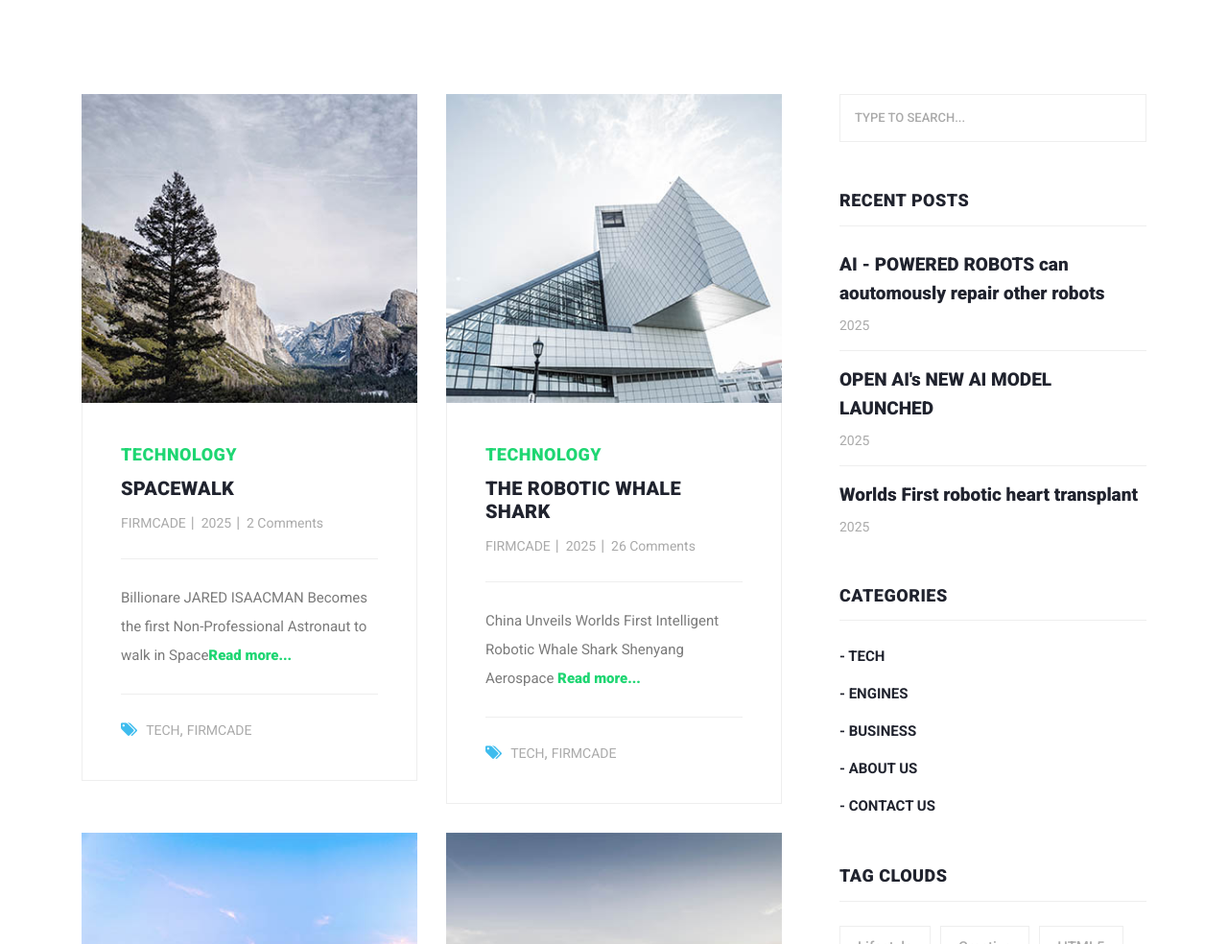
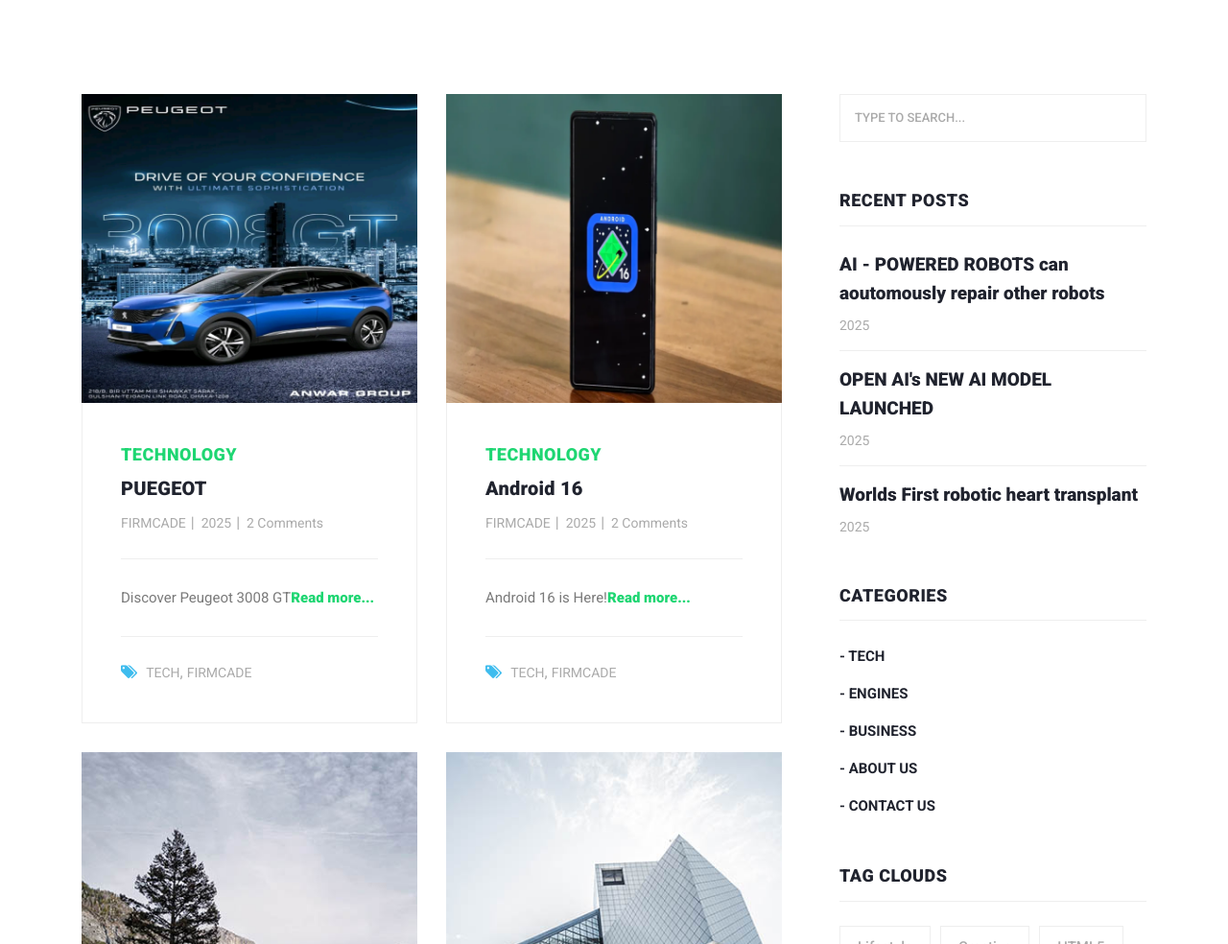
Before and after one commit to MacTchs/FirmCade, a plain HTML site: page categories/tech/tech.html in a window 1280 px wide. Shown: the part 682-1666 px from the top of the page at 96% size. Drawn offline with Linux system fonts and the light colour scheme.

Commit message:
tech.html

```diff
--- a/categories/tech/tech.html
+++ b/categories/tech/tech.html
@@ -113,6 +113,64 @@ https://templatemo.com/tm-551-stand-blog
           <div class="col-lg-8">
             <div class="all-blog-posts">
               <div class="row">
+
+                 <div class="col-lg-6">
+                  <div class="blog-post">
+                    <div class="blog-thumb">
+                      <img src="../../categories/tech/images/peugeot-thumb.png" alt="">
+                    </div>
+                    <div class="down-content">
+                      <span>TECHNOLOGY</span>
+                      <a href="../../categories/tech/peugeot-3008-GT.html"><h4>PUEGEOT</h4></a>
+                      <ul class="post-info">
+                        <li><a href="#">FIRMCADE</a></li>
+                        <li><a href="#">2025</a></li>
+                        <li><a href="#">2 Comments</a></li>
+                      </ul>
+                      <p>Discover Peugeot 3008 GT<a href="../../categories/tech/peugeot-3008-GT.html">Read more...</a></p>
+                      <div class="post-options">
+                        <div class="row">
+                          <div class="col-lg-12">
+                            <ul class="post-tags">
+                              <li><i class="fa fa-tags"></i></li>
+                              <li><a href="tech.html">TECH</a>,</li>
+                              <li><a href="../../index.html">FIRMCADE</a></li>
+                            </ul>
+                          </div>
+                        </div>
+                      </div>
+                    </div>
+                  </div>
+                </div>
+
+                <div class="col-lg-6">
+                  <div class="blog-post">
+                    <div class="blog-thumb">
+                      <img src="../../categories/tech/images/android-16-thumb.png" alt="">
+                    </div>
+                    <div class="down-content">
+                      <span>TECHNOLOGY</span>
+                      <a href="../../categories/tech/android-16.html"><h4>Android 16</h4></a>
+                      <ul class="post-info">
+                        <li><a href="#">FIRMCADE</a></li>
+                        <li><a href="#">2025</a></li>
+                        <li><a href="#">2 Comments</a></li>
+                      </ul>
+                      <p>Android 16 is Here!<a href="../../categories/tech/android-16.html">Read more...</a></p>
+                      <div class="post-options">
+                        <div class="row">
+                          <div class="col-lg-12">
+                            <ul class="post-tags">
+                              <li><i class="fa fa-tags"></i></li>
+                              <li><a href="tech.html">TECH</a>,</li>
+                              <li><a href="../../index.html">FIRMCADE</a></li>
+                            </ul>
+                          </div>
+                        </div>
+                      </div>
+                    </div>
+                  </div>
+                </div>
                 <div class="col-lg-6">
                   <div class="blog-post">
                     <div class="blog-thumb">
```
